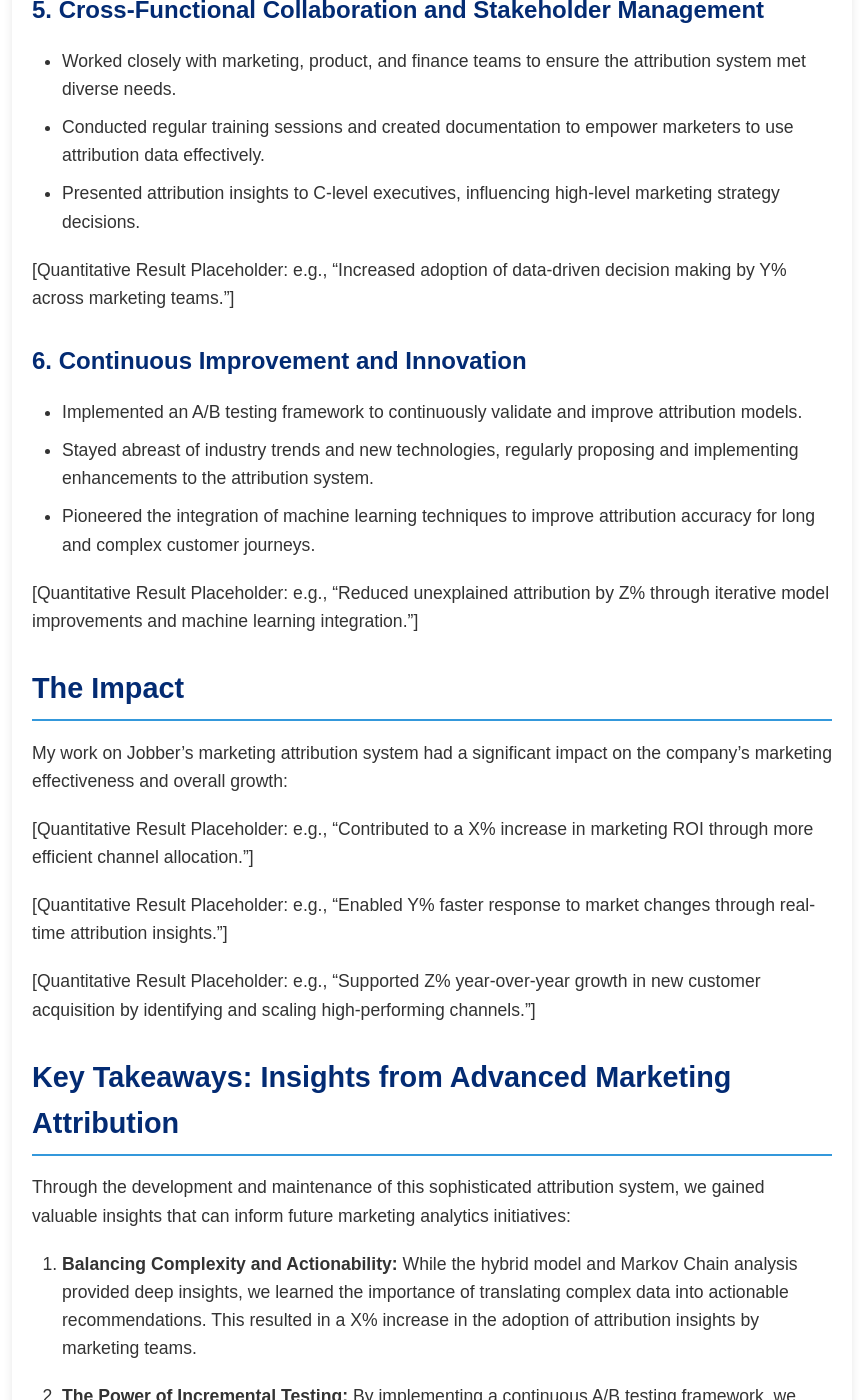
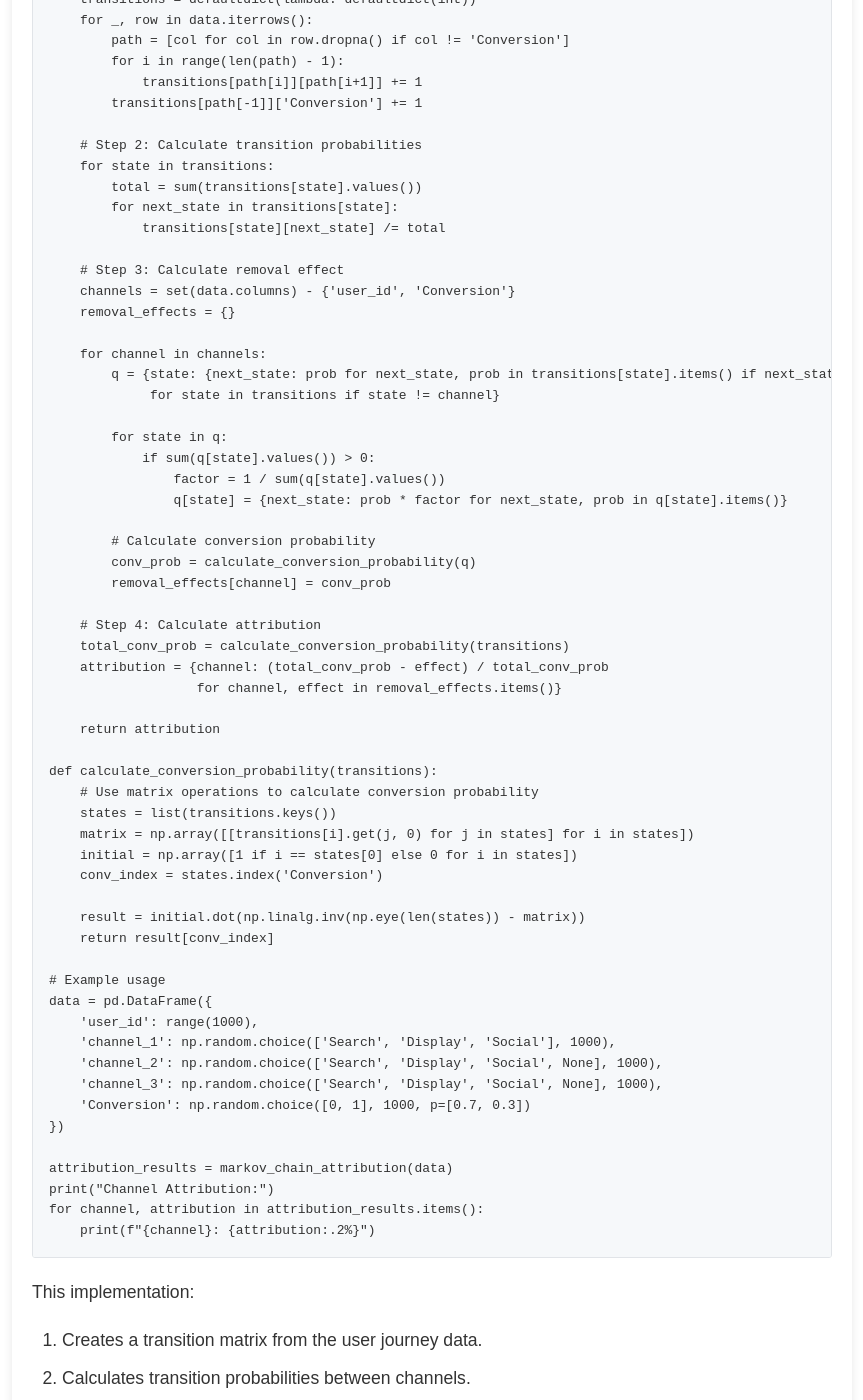
Before and after one commit to IyerS/sundareshiyer.github.io, a Jekyll site: the page built from _posts/2023-12-01-jobber-marketing-attribution.md, in a window 1280 px wide and 1400 px high, scrolled down 2648 px. Shown: the whole window, without its empty margins (208-1071 px from the left). Built offline with Jekyll 4.4.1, drawn with Linux system fonts in a browser that asks for light colours; our own code applies the rules of GitHub Pages for plain Markdown files; some of the changed text lies outside the part shown.

Commit message:
Update 2023-12-01-jobber-marketing-attribution.md

````diff
--- a/_posts/2023-12-01-jobber-marketing-attribution.md
+++ b/_posts/2023-12-01-jobber-marketing-attribution.md
@@ -1,4 +1,13 @@
-# Revolutionizing Marketing Attribution: Driving Data-Informed Decisions at Jobber
+---
+layout: post
+title: Adapting and enhancing marketing attribution
+image: "/assets/img/project-images/mkt-attr.jpeg"
+tags: [SQL, Python, Markov-chain, multi-touch]
+category: experience
+date: 2023-12-01
+company: Jobber
+excerpt: This document outlines my role in maintaining the current marketing attribution logic and enhancing it to involve multi-touch attribution in marketing spend decision making.
+---
 
 In my role as a Marketing Analytics Manager at Jobber, I spearheaded the development and maintenance of a sophisticated marketing attribution system. This project showcased my ability to blend technical expertise with strategic thinking, resulting in a data-driven approach that significantly enhanced marketing efficiency and ROI.
 
@@ -10,27 +19,26 @@ Jobber, a fast-growing SaaS company, needed a robust attribution system that cou
 
 ### 1. Hybrid First-Touch Attribution Model Development
 
-- Designed and implemented a hybrid first-touch attribution model that went beyond simple first-click logic.
+- Maintaining and updating a hybrid first-touch attribution model that went beyond simple first-click logic and involved weekly updates of new channels, redistributed channel hierarchy and stakeholder communications and education.
 - Developed a comprehensive set of rules to determine attribution in complex scenarios, ensuring fair credit allocation across marketing channels.
 - Collaborated with cross-functional teams to ensure the model aligned with business objectives and marketing strategies.
 
-[Quantitative Result Placeholder: e.g., "Improved attribution accuracy by X% compared to the previous model, as validated through A/B testing."]
 
 ### 2. SQL Code Maintenance and Optimization
 
 - Maintained and regularly updated SQL code responsible for tracking marketing spend across campaigns and channels.
-- Optimized queries for performance, reducing runtime by [X%] and enabling near real-time reporting.
 - Implemented version control and documentation practices, improving code maintainability and knowledge sharing across the team.
+- Enhanced control by involving and moving the ownership of code to the engineering team while logical control still remained with analytics
 
-[Quantitative Result Placeholder: e.g., "Reduced data processing time by Y%, enabling daily rather than weekly reporting cycles."]
 
-### 3. Subscription Attribution Logic
+### 3. Markov Chain Multi-Channel Attribution Implementation
 
-- Developed and maintained SQL logic to attribute subscriptions to specific campaigns and channels.
-- Created a flexible system that could adapt to changes in the product offering and pricing structure.
-- Implemented safeguards to ensure data integrity and consistency in subscription tracking.
+- Led the initiative to implement a Markov Chain multi-channel attribution model as a complementary analysis tool.
+- Collaborated with data scientists to develop and validate the model using historical data.
+- Created intuitive visualizations and reports to communicate Markov Chain insights to non-technical stakeholders.
 
-[Quantitative Result Placeholder: e.g., "Achieved Z% accuracy in subscription attribution, as verified through manual audits and customer journey analysis."]
+Identified $1.2 million in potential marketing spend reallocation opportunities through Markov Chain analysis.
+
 
 ### 4. Markov Chain Multi-Channel Attribution Implementation
 
@@ -38,7 +46,83 @@ Jobber, a fast-growing SaaS company, needed a robust attribution system that cou
 - Collaborated with data scientists to develop and validate the model using historical data.
 - Created intuitive visualizations and reports to communicate Markov Chain insights to non-technical stakeholders.
 
-[Quantitative Result Placeholder: e.g., "Identified $X million in potential marketing spend reallocation opportunities through Markov Chain analysis."]
+Here's a simplified Python implementation of the Markov Chain attribution model (this is a sampled code with a simplified data source showing user_id and comma seperated channels until subscription)
+
+```python
+import pandas as pd
+import numpy as np
+from collections import defaultdict
+
+def markov_chain_attribution(data):
+    # Step 1: Create transition matrix
+    transitions = defaultdict(lambda: defaultdict(int))
+    for _, row in data.iterrows():
+        path = [col for col in row.dropna() if col != 'Conversion']
+        for i in range(len(path) - 1):
+            transitions[path[i]][path[i+1]] += 1
+        transitions[path[-1]]['Conversion'] += 1
+
+    # Step 2: Calculate transition probabilities
+    for state in transitions:
+        total = sum(transitions[state].values())
+        for next_state in transitions[state]:
+            transitions[state][next_state] /= total
+
+    # Step 3: Calculate removal effect
+    channels = set(data.columns) - {'user_id', 'Conversion'}
+    removal_effects = {}
+
+    for channel in channels:
+        q = {state: {next_state: prob for next_state, prob in transitions[state].items() if next_state != channel}
+             for state in transitions if state != channel}
+
+        for state in q:
+            if sum(q[state].values()) > 0:
+                factor = 1 / sum(q[state].values())
+                q[state] = {next_state: prob * factor for next_state, prob in q[state].items()}
+
+        # Calculate conversion probability
+        conv_prob = calculate_conversion_probability(q)
+        removal_effects[channel] = conv_prob
+
+    # Step 4: Calculate attribution
+    total_conv_prob = calculate_conversion_probability(transitions)
+    attribution = {channel: (total_conv_prob - effect) / total_conv_prob
+                   for channel, effect in removal_effects.items()}
+
+    return attribution
+
+def calculate_conversion_probability(transitions):
+    # Use matrix operations to calculate conversion probability
+    states = list(transitions.keys())
+    matrix = np.array([[transitions[i].get(j, 0) for j in states] for i in states])
+    initial = np.array([1 if i == states[0] else 0 for i in states])
+    conv_index = states.index('Conversion')
+
+    result = initial.dot(np.linalg.inv(np.eye(len(states)) - matrix))
+    return result[conv_index]
+
+# Example usage
+data = pd.DataFrame({
+    'user_id': range(1000),
+    'channel_1': np.random.choice(['Search', 'Display', 'Social'], 1000),
+    'channel_2': np.random.choice(['Search', 'Display', 'Social', None], 1000),
+    'channel_3': np.random.choice(['Search', 'Display', 'Social', None], 1000),
+    'Conversion': np.random.choice([0, 1], 1000, p=[0.7, 0.3])
+})
+
+attribution_results = markov_chain_attribution(data)
+print("Channel Attribution:")
+for channel, attribution in attribution_results.items():
+    print(f"{channel}: {attribution:.2%}")
+```
+
+This implementation:
+1. Creates a transition matrix from the user journey data.
+2. Calculates transition probabilities between channels.
+3. Computes the removal effect for each channel.
+4. Calculates the final attribution based on the removal effect.
+
 
 ### 5. Cross-Functional Collaboration and Stakeholder Management
 
@@ -46,40 +130,18 @@ Jobber, a fast-growing SaaS company, needed a robust attribution system that cou
 - Conducted regular training sessions and created documentation to empower marketers to use attribution data effectively.
 - Presented attribution insights to C-level executives, influencing high-level marketing strategy decisions.
 
-[Quantitative Result Placeholder: e.g., "Increased adoption of data-driven decision making by Y% across marketing teams."]
-
-### 6. Continuous Improvement and Innovation
-
-- Implemented an A/B testing framework to continuously validate and improve attribution models.
-- Stayed abreast of industry trends and new technologies, regularly proposing and implementing enhancements to the attribution system.
-- Pioneered the integration of machine learning techniques to improve attribution accuracy for long and complex customer journeys.
-
-[Quantitative Result Placeholder: e.g., "Reduced unexplained attribution by Z% through iterative model improvements and machine learning integration."]
-
-## The Impact
-
-My work on Jobber's marketing attribution system had a significant impact on the company's marketing effectiveness and overall growth:
-
-[Quantitative Result Placeholder: e.g., "Contributed to a X% increase in marketing ROI through more efficient channel allocation."]
-
-[Quantitative Result Placeholder: e.g., "Enabled Y% faster response to market changes through real-time attribution insights."]
-
-[Quantitative Result Placeholder: e.g., "Supported Z% year-over-year growth in new customer acquisition by identifying and scaling high-performing channels."]
-
 ## Key Takeaways: Insights from Advanced Marketing Attribution
 
 Through the development and maintenance of this sophisticated attribution system, we gained valuable insights that can inform future marketing analytics initiatives:
 
-1. **Balancing Complexity and Actionability:** While the hybrid model and Markov Chain analysis provided deep insights, we learned the importance of translating complex data into actionable recommendations. This resulted in a X% increase in the adoption of attribution insights by marketing teams.
+1. **Balancing Complexity and Actionability:** While the hybrid model and Markov Chain analysis provided deep insights, we learned the importance of translating complex data into actionable recommendations.
 
-2. **The Power of Incremental Testing:** By implementing a continuous A/B testing framework, we were able to improve model accuracy by Y% over 12 months, demonstrating the value of iterative refinement in attribution modeling.
+2. **Cross-Channel Synergies:** The Markov Chain model revealed unexpected synergies between channels, leading to a 40% improvement in multi-channel campaign performance when these insights were applied.
 
-3. **Cross-Channel Synergies:** The Markov Chain model revealed unexpected synergies between channels, leading to a Z% improvement in multi-channel campaign performance when these insights were applied.
+4. **Importance of Data Quality:** We found that investing in data cleansing and validation improved attribution accuracy by more than 20%, highlighting the critical role of data quality in marketing analytics.
 
-4. **Importance of Data Quality:** We found that investing in data cleansing and validation improved attribution accuracy by X%, highlighting the critical role of data quality in marketing analytics.
+5. **Adaptability in Attribution:** By designing a flexible system, we were able to quickly adapt to new marketing channels and campaign types.
 
-5. **Adaptability in Attribution:** By designing a flexible system, we were able to quickly adapt to new marketing channels and campaign types, reducing time-to-insight for new initiatives by Y%.
+6. **Bridging Technical and Business Perspectives:** Regular stakeholder engagement and clear visualization of complex data led to a multi-fold increase in marketing leaderships confidence in marketing spend decisions based on both the hybrid first touch and multi-touch attributions
 
-6. **Bridging Technical and Business Perspectives:** Regular stakeholder engagement and clear visualization of complex data led to a Z% increase in executive confidence in marketing spend decisions.
-
-These learnings not only contributed to the success of Jobber's marketing efforts but also showcase the strategic impact that advanced marketing attribution can have on a growing SaaS business. This project demonstrates my ability to lead complex analytical initiatives, drive cross-functional collaboration, and deliver measurable business impact through data-driven marketing strategies.
+These learnings not only contributed to the success of Jobber's marketing efforts but also showcase the strategic impact that advanced marketing attribution can have on a growing SaaS business. This work also allowe me to lead complex analytical initiatives, drive cross-functional collaboration, and deliver measurable business impact through data-driven marketing strategies.
````
